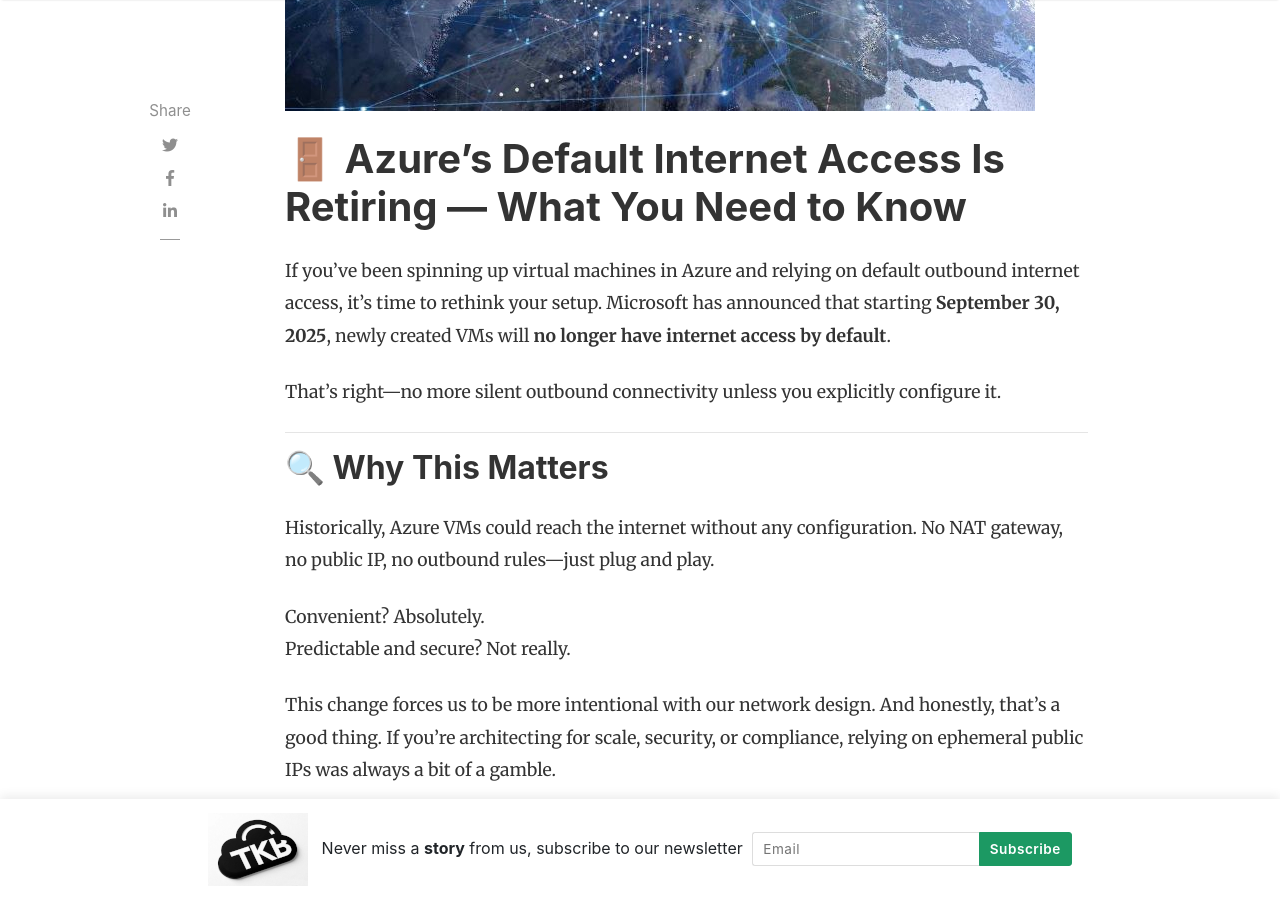
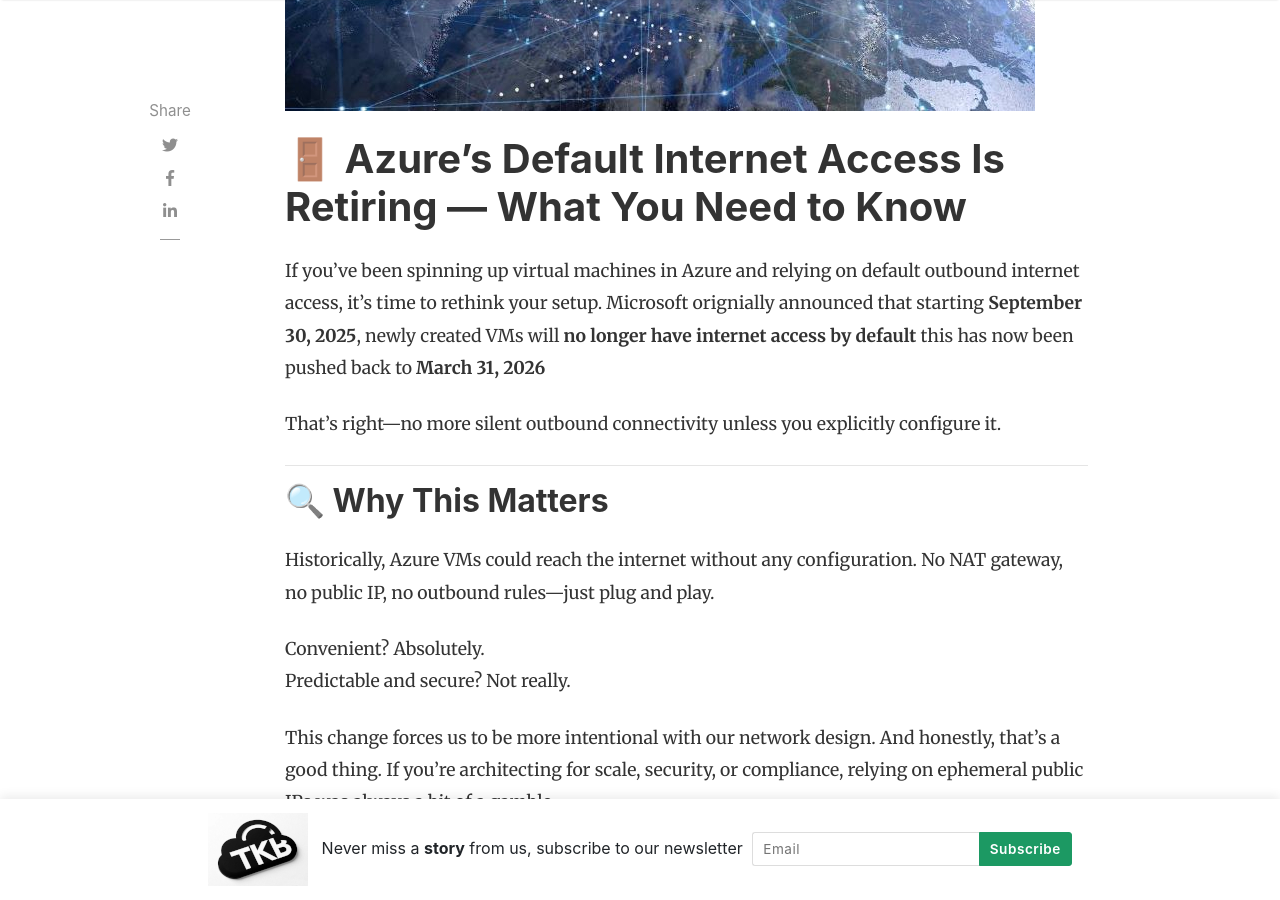
Before and after one commit to mcoutanche/github.io, a Jekyll site: the page built from _posts/2025-09-09-default-behaviour-for-new-vnets-will-be-private.md, in a window 1280 px wide and 900 px high, scrolled down 852 px. Built offline with Jekyll 4.4.1, drawn with Linux system fonts in a browser that asks for light colours; nearby versions of some CDN libraries; comment, search, counter and statistics services are not loaded.

Commit message:
updated post

```diff
--- a/_posts/2025-09-09-default-behaviour-for-new-vnets-will-be-private.md
+++ b/_posts/2025-09-09-default-behaviour-for-new-vnets-will-be-private.md
@@ -14,7 +14,7 @@ rating: 4.5
 
 # 🚪 Azure’s Default Internet Access Is Retiring — What You Need to Know
 
-If you've been spinning up virtual machines in Azure and relying on default outbound internet access, it's time to rethink your setup. Microsoft has announced that starting **September 30, 2025**, newly created VMs will **no longer have internet access by default**.
+If you've been spinning up virtual machines in Azure and relying on default outbound internet access, it's time to rethink your setup. Microsoft orignially announced that starting **September 30, 2025**, newly created VMs will **no longer have internet access by default** this has now been pushed back to **March 31, 2026**
 
 That’s right—no more silent outbound connectivity unless you explicitly configure it.
 
```
